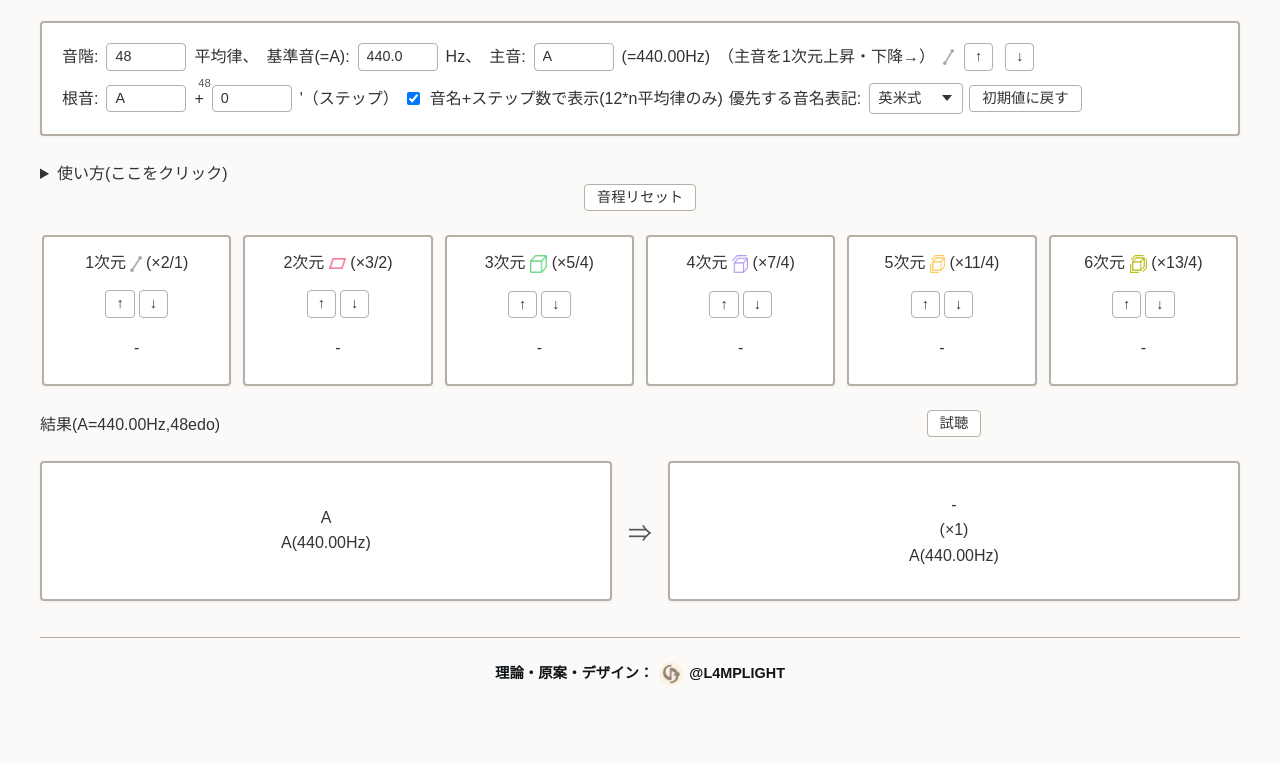
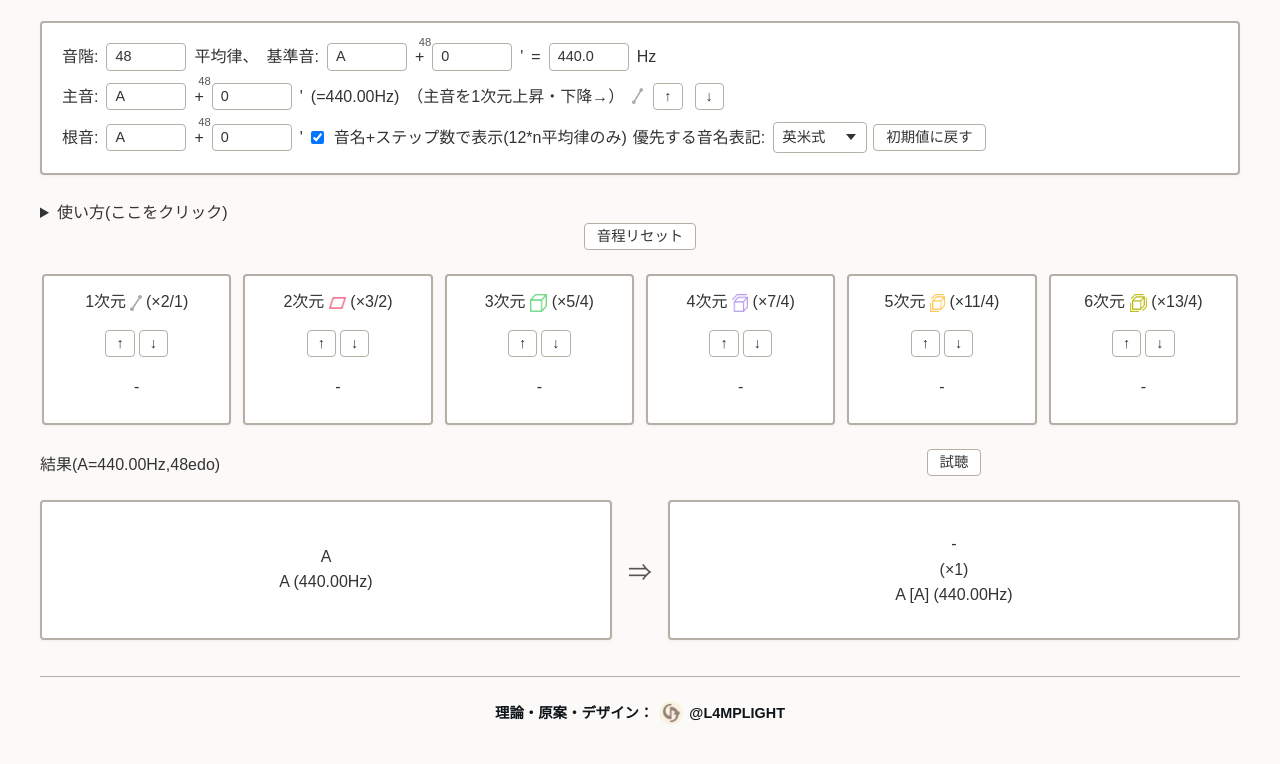
Before and after one commit to Lunari-music/shasavistic_to_12n-edo_converter, a plain HTML site: page index.html in a window 1280 px wide. Shown: the part 90-854 px from the top of the page. Before the commit the page ends 816 px from the top, so only its background shows below. Drawn offline with Linux system fonts and the light colour scheme.

Commit message:
Refactor HTML structure and input elements for v1.0.1 update

```diff
--- a/index.html
+++ b/index.html
@@ -19,14 +19,38 @@
                    title="有効な形式: 整数（1以上）">
             <span>平均律、</span>
 
-            <label for="base-pitch">基準音(=A):</label>
+
+            <label for="base-note">基準音:</label>
+            <input type="text" id="base-pitch-is" class="short-input" value="A"
+                   title="有効な形式: 音名（例: A, C#, Bb, Cis）">
+            <span>+</span>
+
+            <span class="sup-input-wrapper">
+                <span id="for-offset-n-edo" class="sup-label">48</span>
+                <input type="text" id="base-pitch-offset" class="short-input" value="0"
+                       inputmode="numeric" pattern="-?[0-9]*"
+                       title="有効な形式: 整数">
+            </span>
+            <span>'</span>
+            <label for="base-pitch">=</label>
             <input type="number" id="base-pitch" class="short-input" value="440.0" step="0.1"
                    title="有効な形式: 正の数（例: 440.0）">
-            <span>Hz、</span>
+            <span>Hz</span>
 
-            <label for="base-scale-tonic">主音:</label>
+        </div>
+        <div class="teto-input base-scale-row">
+            <label for="base-note">主音:</label>
             <input type="text" id="base-scale-tonic" class="short-input" value="A"
                    title="有効な形式: 音名（例: A, C#, Bb, Cis）">
+            <span>+</span>
+
+            <span class="sup-input-wrapper">
+                <span id="for-offset-n-edo" class="sup-label">48</span>
+                <input type="text" id="base-note-tonic-offset" class="short-input" value="0"
+                       inputmode="numeric" pattern="-?[0-9]*"
+                       title="有効な形式: 整数">
+            </span>
+            <span>'</span>
             <span id="base-scale-tonic-pitch">(=440.00Hz)</span>
 
             <span>（主音を1次元上昇・下降→）</span>
@@ -34,6 +58,7 @@
             <button type="button" id="base-1d-up">↑</button>
             <button type="button" id="base-1d-down">↓</button>
         </div>
+
 
         <div class="base-note-input base-scale-row">
             <label for="base-note">根音:</label>
@@ -47,7 +72,7 @@
                        inputmode="numeric" pattern="-?[0-9]*"
                        title="有効な形式: 整数">
             </span>
-            <span>'（ステップ）</span>
+            <span>'</span>
 
             <div class="option-input-row">
                 <input type="checkbox" id="show-note-with-step" checked>
@@ -71,7 +96,7 @@
         <summary>使い方(ここをクリック)</summary>
         <div class="help-content">
             <ul>
-                <li><b>基本設定:</b> 基準となる平均律（EDO）と主音（Tonic）、根音を設定します。</li>
+                <li><b>基本設定:</b> 基準となる平均律（EDO）と主音（Tonic）、根音を設定します。「'」は、ステップ数を表しています。</li>
                 <li>音名の表記方法は「日本語」「英語」「ドイツ語」に対応しています。同一表記のものは、選択した表記方法に従って表示されます。（Bなど）</li>
                 <li><b>音程の入力:</b> 各次元の「↑」「↓」を押すと、次元に応じた純正比（3/2, 5/4…）が掛け合わされます。</li>
                 <li> 「音名+ステップ数で表示」をONにしている場合、音名とステップ数の組み合わせで音程が表示されます。（12*n　平均律のみ）</li>
```
